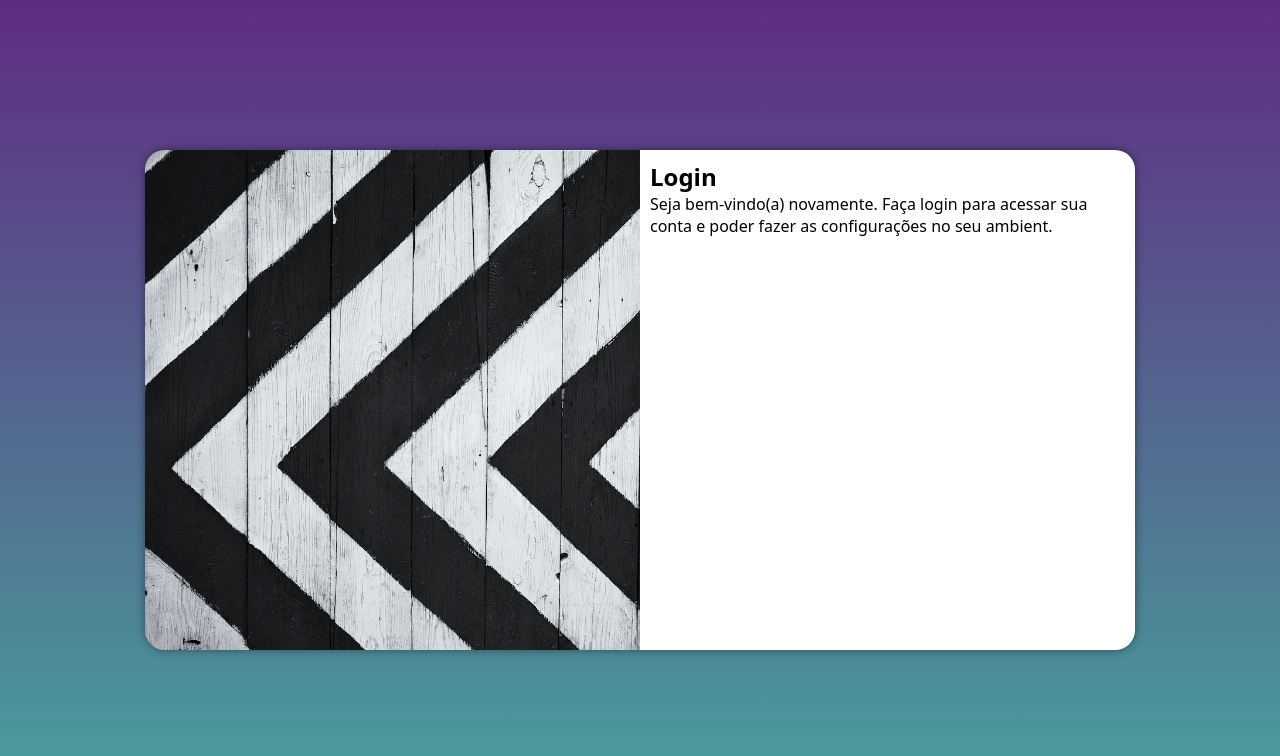
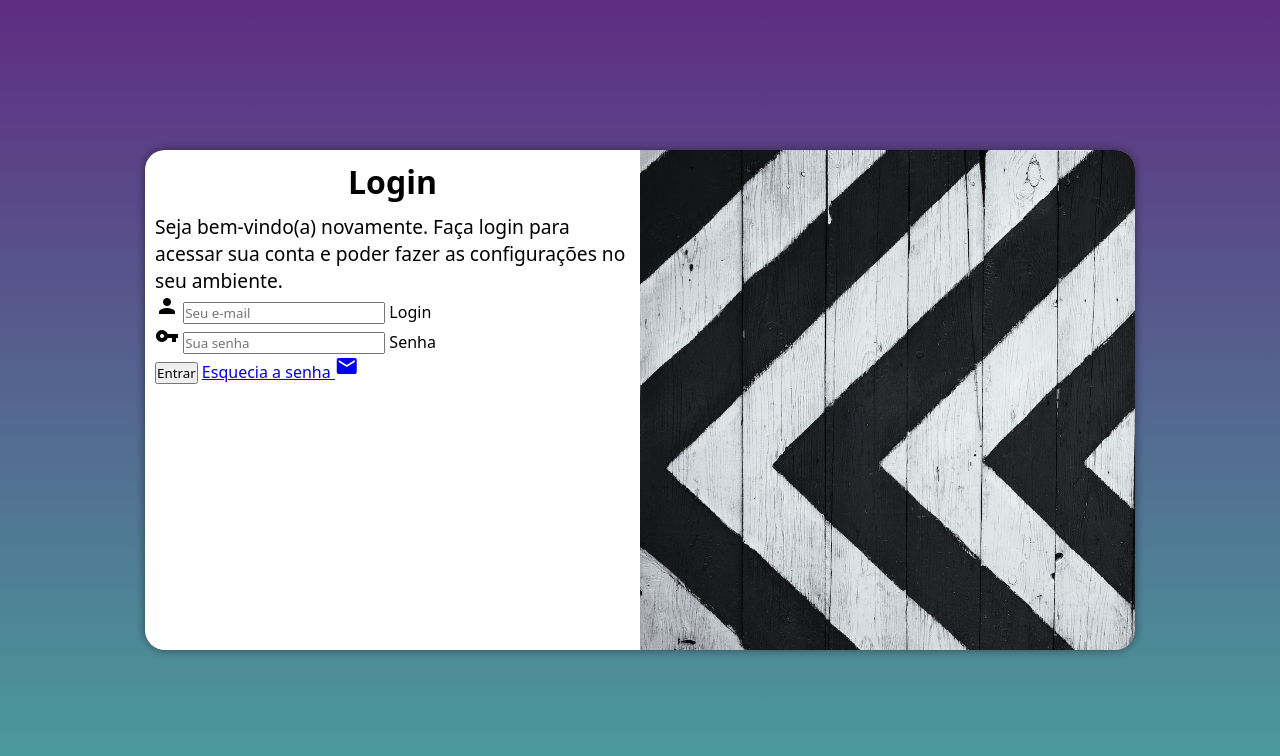
Before and after one commit to paulorag/projeto-login, a plain HTML site: page index.html in a window 1280 px wide. Drawn offline with Linux system fonts and the light colour scheme.

Commit message:
adicionando formulario

```diff
--- a/index.html
+++ b/index.html
@@ -5,6 +5,7 @@
     <meta http-equiv="X-UA-Compatible" content="IE=edge">
     <meta name="viewport" content="width=device-width, initial-scale=1.0">
     <title>Projeto Login</title>
+    <link rel="stylesheet" href="https://fonts.googleapis.com/icon?family=Material+Icons">
     <link rel="stylesheet" href="style/style.css">
     <link rel="stylesheet" href="style/media-query.css">
 </head>
@@ -16,9 +17,20 @@
             </div>
             <div id="form">
                 <h1>Login</h1>
-                <p>Seja bem-vindo(a) novamente. Faça login para acessar sua conta e poder fazer as configurações no seu ambient.</p>
-                <form action="login.php" method="post">
-
+                <p>Seja bem-vindo(a) novamente. Faça login para acessar sua conta e poder fazer as configurações no seu ambiente.</p>
+                <form action="login.php" method="post" autocomplete="on">
+                    <div class="campo">
+                        <i class="material-icons">person</i>
+                        <input type="email" name="login" id="ilogin" placeholder="Seu e-mail" autocomplete="e-mail" required maxlength="30">
+                        <label for="ilogin">Login</label>
+                    </div>
+                    <div class="campo">
+                        <i class="material-icons">vpn_key</i>
+                        <input type="password" name="senha" id="isenha" placeholder="Sua senha" autocomplete="current-password" required minlength="8" maxlength="20">
+                        <label for="isenha">Senha</label>
+                    </div>
+                    <input type="submit" value="Entrar">
+                    <a href="esqueci.html">Esquecia a senha <i class="material-icons">mail</i></a>
                 </form>
             </div>
         </section>
--- a/style/media-query.css
+++ b/style/media-query.css
@@ -28,10 +28,20 @@
     }
 
     section#login>div#imagem {
+        float: right;
         width: 50%;
     }
 
     section#login>div#form {
+        float: left;
         width: 50%
     }
+
+    div#form>h1 {
+        font-size: 2em;
+    }
+
+    div#form>p {
+        font-size: 1.2em;
+    }
 }
--- a/style/style.css
+++ b/style/style.css
@@ -54,3 +54,12 @@ section#login>div#form {
     display: block;
     padding: 10px;
 }
+
+div#form>h1 {
+    text-align: center;
+    margin-bottom: 10px;
+}
+
+div#form>p {
+    font-size: .8em;
+}
```
